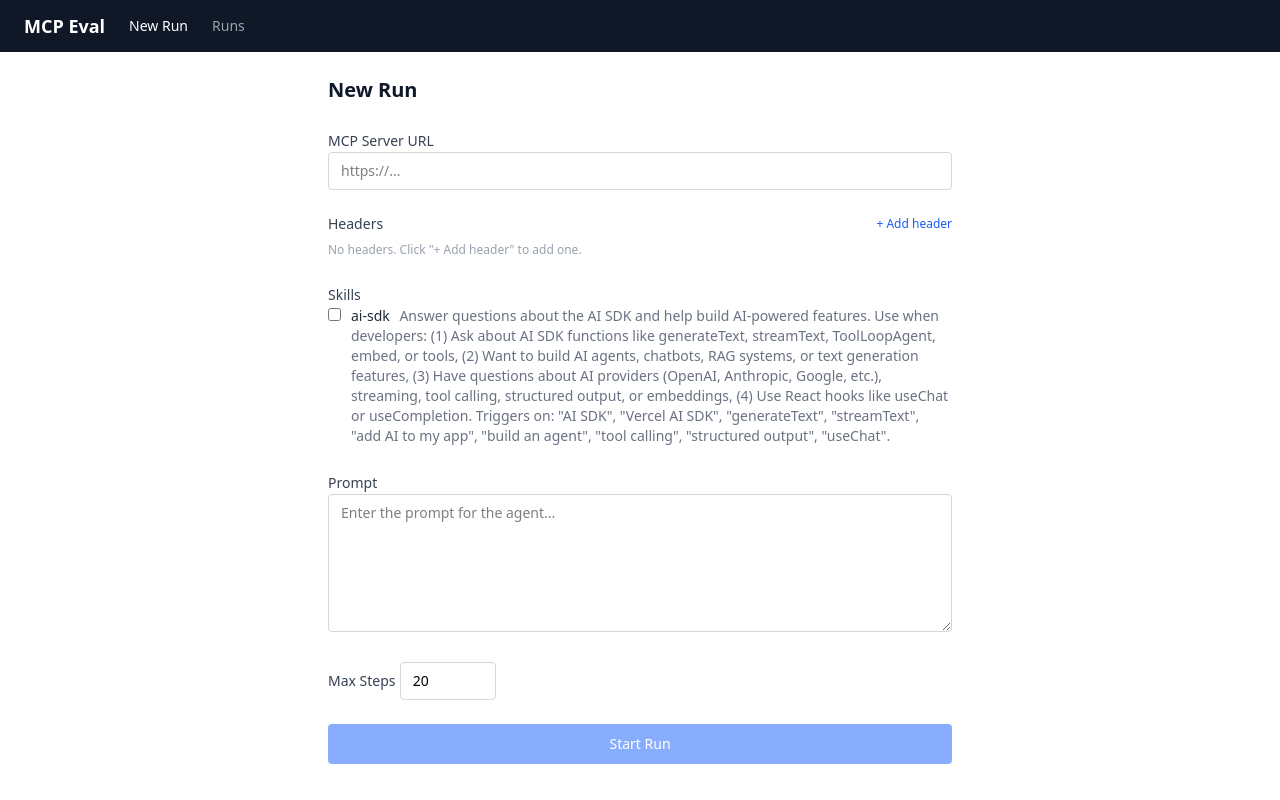
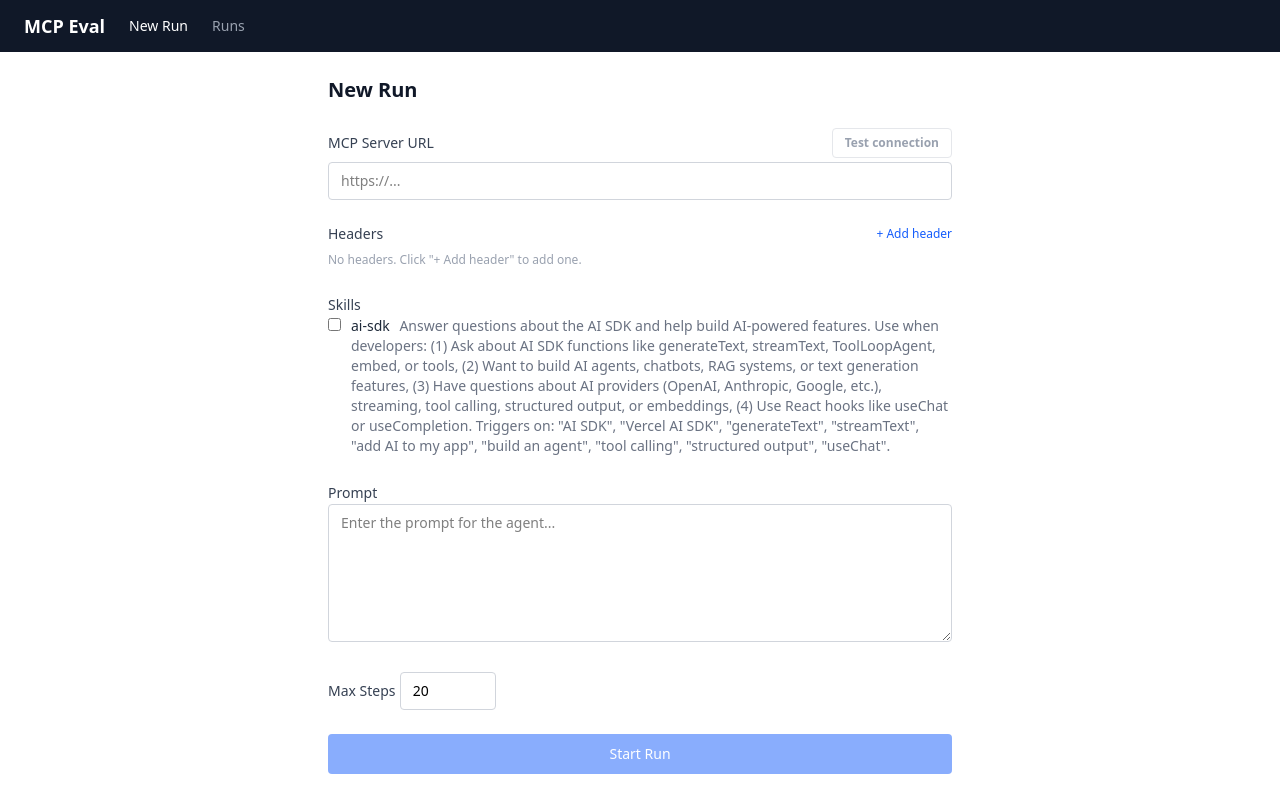
Before and after one commit to rmccownISoft/claude-visual-review, a SvelteKit app: page / in a window 1280 px wide. Built offline with nearby package versions, Linux system fonts and the light colour scheme.

Commit message:
feat: add a check mcp server button and route

```diff
--- a/src/routes/+page.svelte
+++ b/src/routes/+page.svelte
@@ -13,6 +13,9 @@
     let running = $state(false)
     let streamOutput = $state('')
     let runError = $state<string | null>(null)
+    // MCP status
+    let checkStatus = $state<{ ok: boolean; message: string } | null>(null)
+    let checking = $state(false)
 
     function toggleSkill(name: string) {
         selectedSkillNames.has(name) ? selectedSkillNames.delete(name) : selectedSkillNames.add(name)
@@ -24,6 +27,29 @@
 
     function removeHeader(i: number) {
         headers = headers.filter((_, j) => j !== i)
+    }
+
+    // Checks that the MCP server can be reached
+    async function checkServer() {
+        checking = true
+        checkStatus = null
+        const mcpHeaders = Object.fromEntries(
+            headers.filter(h => h.key.trim()).map(h => [h.key.trim(), h.value])
+        )
+        try {
+            const res = await fetch('/api/mcp-check', {
+                method: 'POST',
+                headers: { 'Content-Type': 'application/json' },
+                body: JSON.stringify({ url, headers: mcpHeaders })
+            })
+            const data = await res.json()
+            checkStatus = data.ok
+                ? { ok: true, message: `✓ Connected — ${data.toolCount} tool${data.toolCount === 1 ? '' : 's'}` }
+                : { ok: false, message: data.error ?? 'Connection failed' }
+        } catch {
+            checkStatus = { ok: false, message: 'Network error' }
+        }
+        checking = false
     }
 
     async function startRun() {
@@ -121,7 +147,7 @@
             <div class="rounded border border-red-300 bg-red-50 p-3 text-sm text-red-700">{runError}</div>
         {/if}
 
-        <div class="space-y-1">
+        <!-- <div class="space-y-1">
             <label class="text-sm font-medium text-gray-700" for="url">MCP Server URL</label>
             <input
                 id="url"
@@ -130,8 +156,33 @@
                 placeholder="https://..."
                 class="w-full rounded border border-gray-300 px-3 py-2 text-sm focus:outline-none focus:ring-1 focus:ring-blue-500"
             />
+        </div> -->
+        <div class="space-y-1">
+            <div class="flex items-center justify-between">
+                <label class="text-sm font-medium text-gray-700" for="url">MCP Server URL</label>
+                <button
+                    onclick={checkServer}
+                    disabled={!url.trim() || checking}
+                    class="bg-transparent text-xs text-gray-600 font-semibold py-1.5 px-3 border border-gray-300 rounded
+                           enabled:hover:bg-gray-100 enabled:hover:border-gray-400
+                           disabled:cursor-not-allowed disabled:text-gray-400 disabled:border-gray-200"
+                >
+                    {checking ? 'Checking...' : 'Test connection'}
+                </button>
+            </div>
+            <input
+                id="url"
+                bind:value={url}
+                type="url"
+                placeholder="https://..."
+                class="w-full rounded border border-gray-300 px-3 py-2 text-sm focus:outline-none focus:ring-1 focus:ring-blue-500"
+            />
+            {#if checkStatus}
+                <p class="text-xs" class:text-green-600={checkStatus.ok} class:text-red-600={!checkStatus.ok}>
+                    {checkStatus.message}
+                </p>
+            {/if}
         </div>
-
         <div class="space-y-2">
             <div class="flex items-center justify-between">
                 <span class="text-sm font-medium text-gray-700">Headers</span>
```
